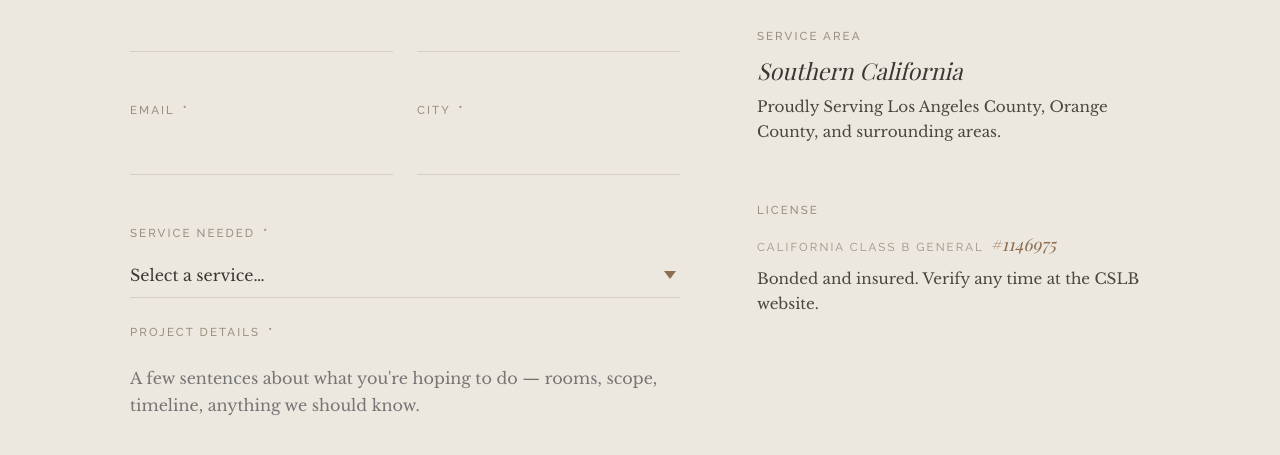
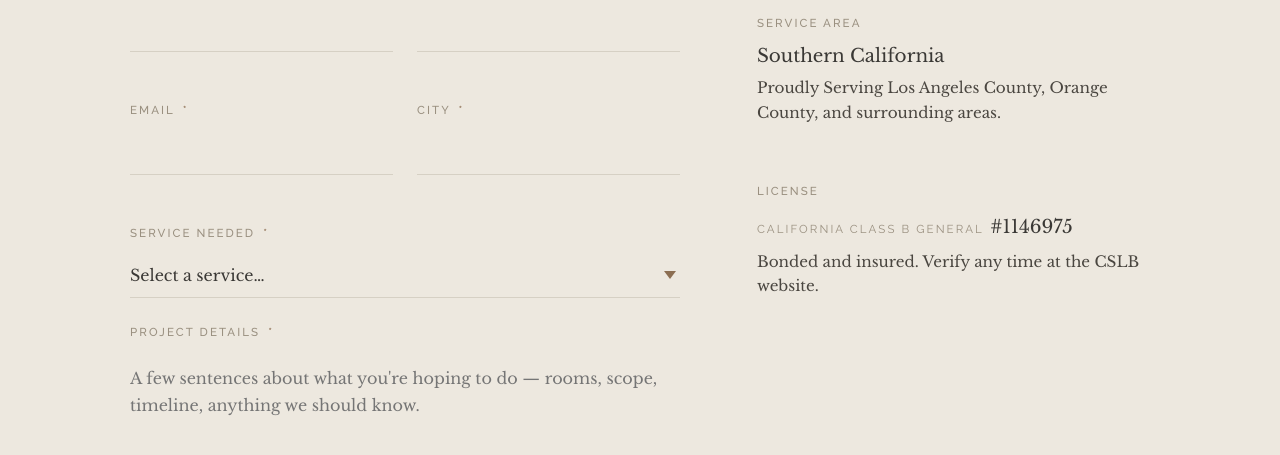
Before and after one commit to Estoria-Abraham/estoria-website, a website: page contact.html in a window 1280 px wide. Shown: the part 799-1254 px from the top of the page. Drawn offline with nearby package versions, Linux system fonts and the light colour scheme; a web font is replaced by a local one.

Commit message:
Remove italic Playfair from contact page data points, use Libre Baskerville for consistency

```diff
--- a/style.css
+++ b/style.css
@@ -952,10 +952,10 @@ select.form-control {
 }
 
 .info-card .info-value {
-  font-family: var(--font-display);
-  font-size: 1.45rem;
+  font-family: var(--font-body);
+  font-style: normal;
+  font-size: 1.15rem;
   color: var(--charcoal);
-  font-style: italic;
   display: block;
   line-height: 1.3;
 }
@@ -966,8 +966,6 @@ select.form-control {
   margin-top: 0.55rem;
   line-height: 1.6;
 }
-
-.info-value-sm { font-size: 1.05rem; }
 
 .contact-license {
   font-family: var(--font-ui);
@@ -980,10 +978,10 @@ select.form-control {
 }
 
 .contact-license .num {
-  color: var(--copper);
-  font-family: var(--font-display);
-  font-style: italic;
-  font-size: 1.1rem;
+  color: var(--charcoal);
+  font-family: var(--font-body);
+  font-style: normal;
+  font-size: 1.15rem;
   letter-spacing: 0;
   text-transform: none;
   margin-left: 0.4rem;
```
